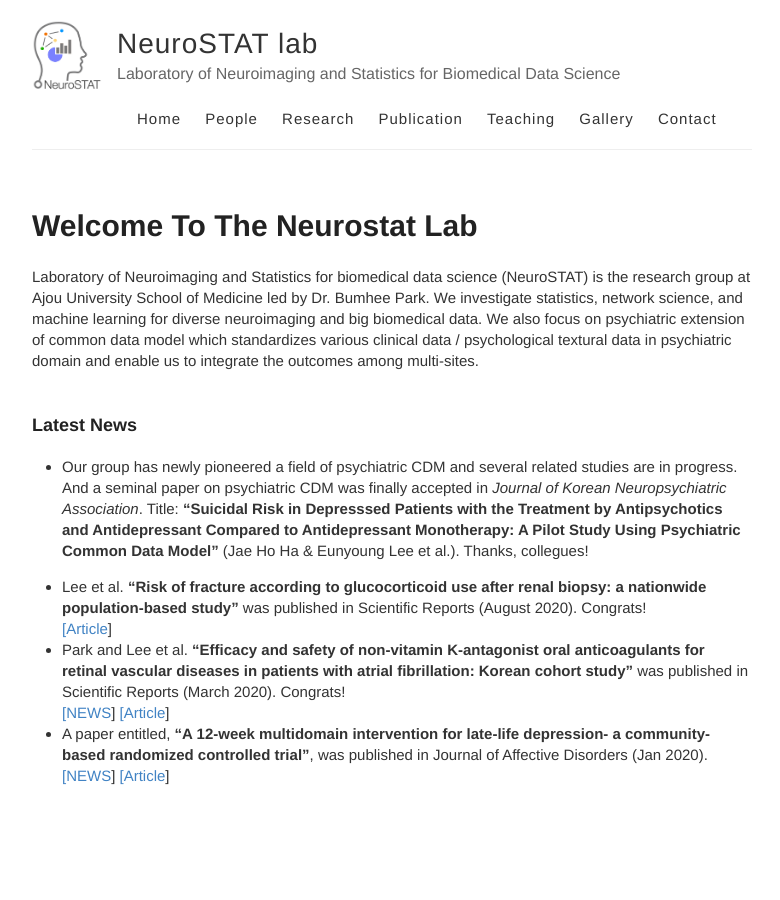
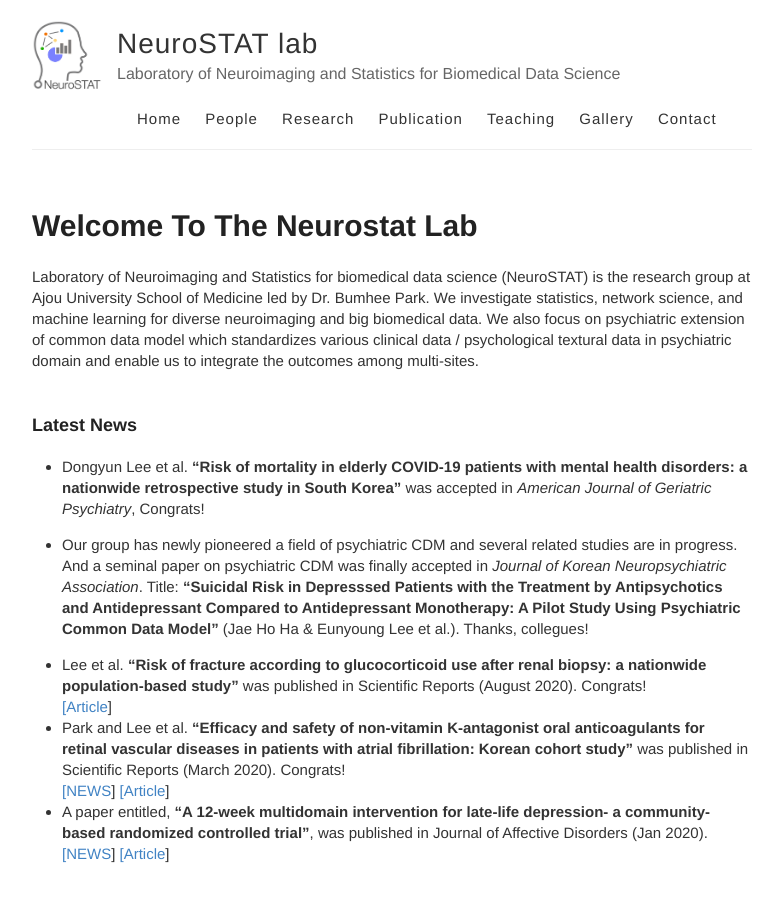
Before and after one commit to neurostat-lab/neurostat-lab.github.io, a Jekyll site: the page built from _posts/2020-08-06-Welcome-to-the-NeuroSTAT-lab.md, in a window 1280 px wide. Shown: the whole page, without its empty margins (248-1028 px from the left). Built offline with Jekyll 4.4.1, drawn with Linux system fonts in a browser that asks for light colours.

Commit message:
Update 2020-08-06-Welcome-to-the-NeuroSTAT-lab.md

```diff
--- a/_posts/2020-08-06-Welcome-to-the-NeuroSTAT-lab.md
+++ b/_posts/2020-08-06-Welcome-to-the-NeuroSTAT-lab.md
@@ -4,6 +4,9 @@ layout: post
 Laboratory of Neuroimaging and Statistics for biomedical data science (NeuroSTAT) is the research group at Ajou University School of Medicine led by Dr. Bumhee Park. We investigate statistics, network science, and machine learning for diverse neuroimaging and big biomedical data. We also focus on psychiatric extension of common data model which standardizes various clinical data / psychological textural data in psychiatric domain and enable us to integrate the outcomes among multi-sites.<br>
 <br>
 #### Latest News
+
+* Dongyun Lee et al. **"Risk of mortality in elderly COVID-19 patients with mental health disorders: a nationwide retrospective study in South Korea"** was accepted in _American Journal of Geriatric Psychiatry_, Congrats! <br>
+
 * Our group has newly pioneered a field of psychiatric CDM and several related studies are in progress. And a seminal paper on psychiatric CDM was finally accepted in _Journal of Korean Neuropsychiatric Association_.
 Title: **"Suicidal Risk in Depresssed Patients with the Treatment by Antipsychotics and Antidepressant Compared to Antidepressant Monotherapy: A Pilot Study Using Psychiatric Common Data Model"** (Jae Ho Ha & Eunyoung Lee et al.). Thanks, collegues!  <br>
 
```
